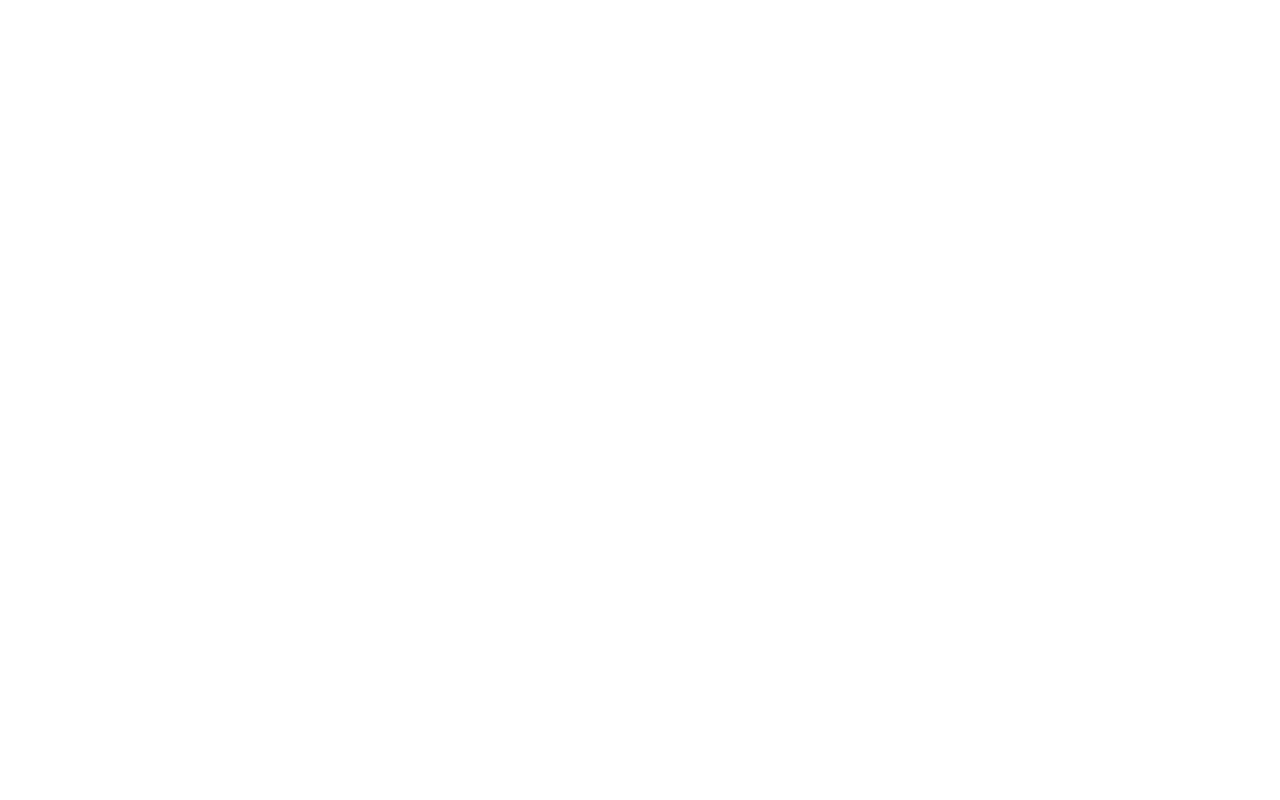
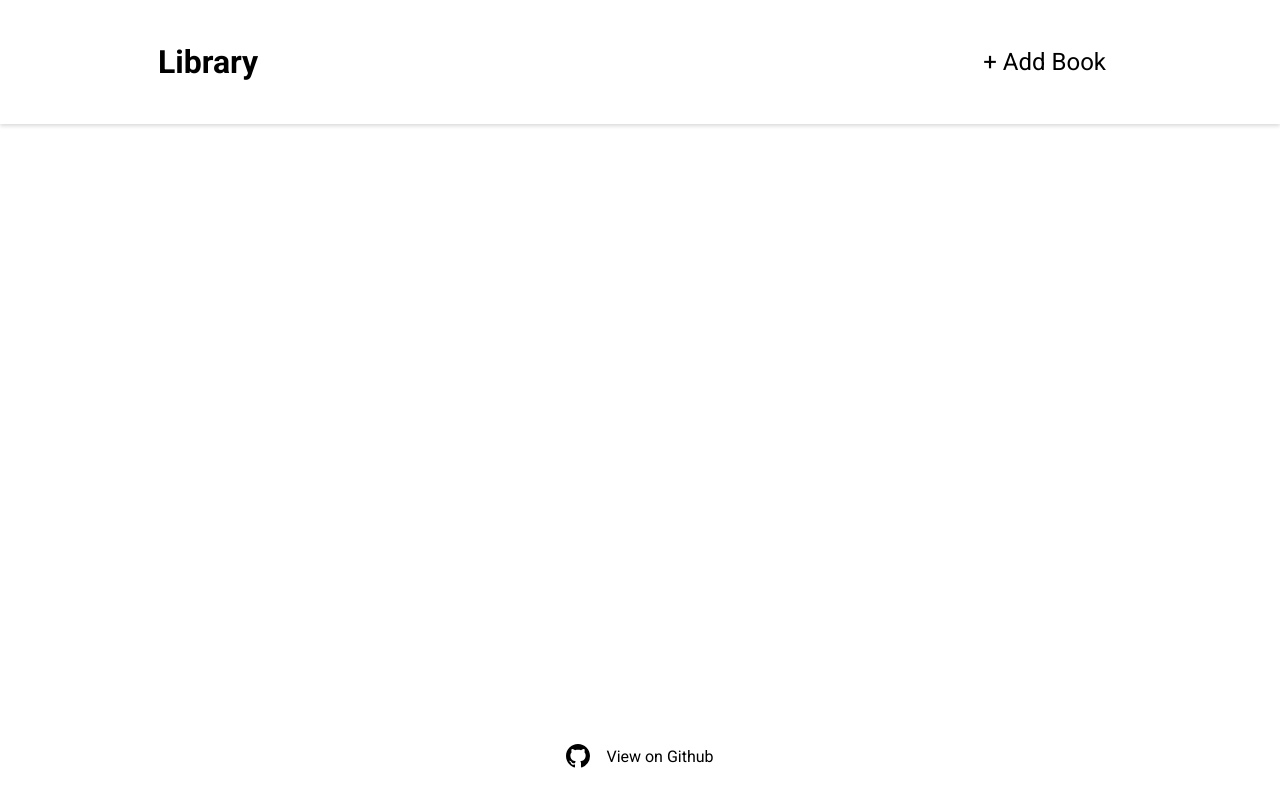
Before and after one commit to StevanFreeborn/theOdinProject-Library, a website: page index.html in a window 1280 px wide. Drawn offline with Linux system fonts and the light colour scheme.

Commit message:
feat: add basic layout

```diff
--- a/index.html
+++ b/index.html
@@ -12,7 +12,29 @@
 </head>
 
 <body>
-
+  <header>
+    <div class="header-container">
+      <div>
+        <h1>Library</h1>
+      </div>
+      <nav>
+        <button class="add-btn" type="button">+ Add Book</button>
+      </nav>
+    </div>
+    </nav>
+  </header>
+  <main>
+    <div id="books-container"></div>
+  </main>
+  <footer>
+    <a>
+      <svg xmlns="http://www.w3.org/2000/svg" width="24" height="24" fill="currentColor" viewBox="0 0 16 16">
+        <path
+          d="M8 0C3.58 0 0 3.58 0 8c0 3.54 2.29 6.53 5.47 7.59.4.07.55-.17.55-.38 0-.19-.01-.82-.01-1.49-2.01.37-2.53-.49-2.69-.94-.09-.23-.48-.94-.82-1.13-.28-.15-.68-.52-.01-.53.63-.01 1.08.58 1.23.82.72 1.21 1.87.87 2.33.66.07-.52.28-.87.51-1.07-1.78-.2-3.64-.89-3.64-3.95 0-.87.31-1.59.82-2.15-.08-.2-.36-1.02.08-2.12 0 0 .67-.21 2.2.82.64-.18 1.32-.27 2-.27.68 0 1.36.09 2 .27 1.53-1.04 2.2-.82 2.2-.82.44 1.1.16 1.92.08 2.12.51.56.82 1.27.82 2.15 0 3.07-1.87 3.75-3.65 3.95.29.25.54.73.54 1.48 0 1.07-.01 1.93-.01 2.2 0 .21.15.46.55.38A8.012 8.012 0 0 0 16 8c0-4.42-3.58-8-8-8z" />
+      </svg>
+      <span>View on Github</span>
+    </a>
+  </footer>
 </body>
 
 </html>
--- a/style.css
+++ b/style.css
@@ -0,0 +1,63 @@
+@import url('https://fonts.googleapis.com/css2?family=Roboto:ital,wght@0,100;0,300;0,400;0,500;0,700;0,900;1,100;1,300;1,400;1,500;1,700;1,900&display=swap');
+
+* {
+  padding: 0;
+  margin: 0;
+  box-sizing: border-box;
+  font-family: Roboto;
+}
+
+:root {
+  font-size: 16px;
+  --nav-box-shadow: 0px 2px 4px 0px rgba(0, 0, 0, 0.15);
+}
+
+html,
+body {
+  min-height: 100vh;
+}
+
+body {
+  display: flex;
+  flex-direction: column;
+}
+
+main {
+  flex: 1;
+}
+
+header {
+  box-shadow: var(--nav-box-shadow);
+  -webkit-box-shadow: var(--nav-box-shadow);
+  -moz-box-shadow: var(--nav-box-shadow);
+}
+
+.header-container {
+  display: flex;
+  justify-content: space-between;
+  align-items: center;
+  max-width: 996px;
+  padding: 2rem 1rem;
+  margin: 0 auto;
+}
+
+.add-btn {
+  padding: 1rem;
+  background-color: transparent;
+  border: none;
+  cursor: pointer;
+  font-size: 1.5rem;
+}
+
+footer {
+  display: flex;
+  justify-content: center;
+  padding: 2rem 0;
+}
+
+footer>a {
+  display: flex;
+  justify-content: center;
+  align-items: center;
+  gap: 1rem;
+}
```
Also changed, not shown: .eslintrc.js (deleted), .eslintrc.json (added), .prettierrc.js (deleted), .prettierrc.json (added).
